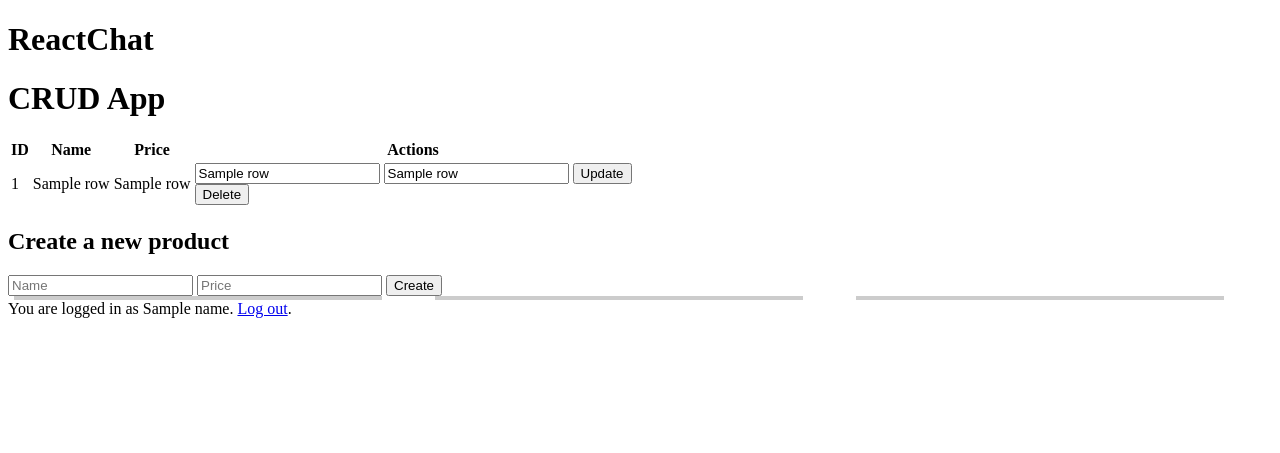
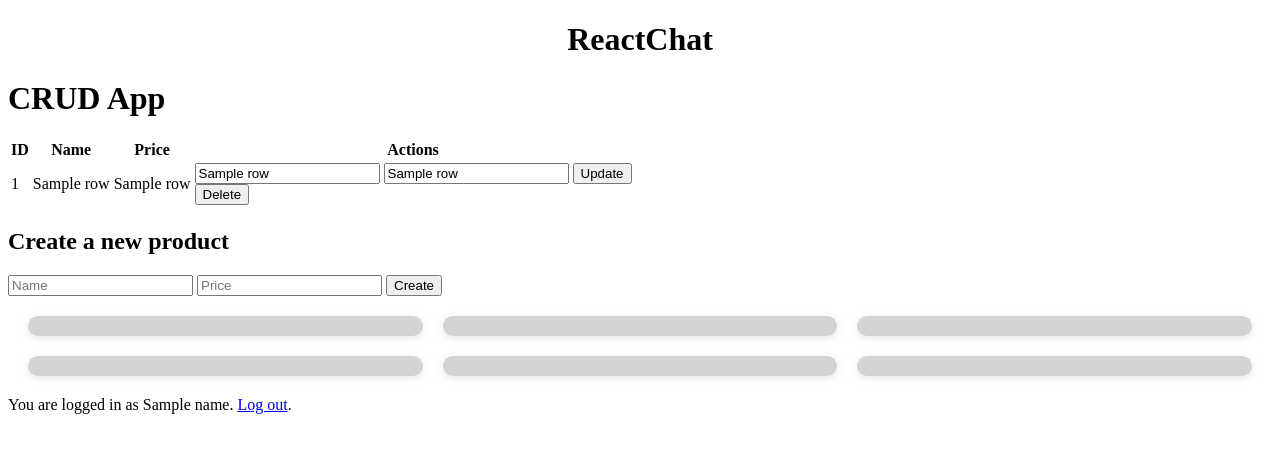
Before and after one commit to JackCollett/Pet_Project_1, a Flask app: template templates/index.html in a window 1280 px wide. Shown: the top 453 px of the page. Run offline with Flask 3, Linux system fonts and the light colour scheme; the template is opened without the code that fills it: most values are stand-ins (such as "Sample title", 1, 10 or a date in 2020); some libraries are stand-ins or nearby versions.

Commit message:
gallery for index and library

```diff
--- a/static/style.css
+++ b/static/style.css
@@ -3,21 +3,39 @@ title {
 }
 
 div.gallery {
-    margin: 10 px;
-    border: 1px solid #ccc;
-    float: left;
-    width: 90%;
+    display: grid;
+    grid-template-columns: repeat(3, 1fr);
+    gap: 20px;
+    padding: 20px;
+    max-width: auto;
+    margin: 0 auto;
   }
 
-  div.gallery:hover {
-    border: 1px solid #777;
+div.gallery-item {
+  display: flex;
+  align-items: center;
+  justify-content: center;
+  background: #d4d4d4;
+  border-radius: 10px;
+  overflow: hidden;
+  box-shadow: 0 2px 8px rgba(0, 0, 0, 0.1);
+  text-align: center;
+  padding: 10px;
 }
 
-  div.gallery img {
+.gallery-item img {
+  max-width: 100%;
+  max-height: 100%;
+  height: auto;
+  width: auto;
   display: block;
-    margin-left: auto;
-    margin-right: auto;
+}
+
+div.gallery-item canvas {
   width: 100%;
+  height: auto;
+  display: block;
+  margin: 0 auto;
 }
 
 div.container {
@@ -32,7 +50,7 @@ div.gallery {
 #canvas {
   display: block;
   margin: 20px auto;
-    border: 1px solid #ccc;
+  border: 10px solid #96c9e7;
 }
 
 .image-container, .controls {
@@ -65,10 +83,6 @@ div.gallery {
   background-color: lightblue;
   padding: 10px;
   border: 5px outset red;
-  }
-
-  div {
-    margin:auto;
 }
 
 * {
--- a/templates/index.html
+++ b/templates/index.html
@@ -40,48 +40,38 @@
     <input type="submit" value="Create">
     </form>
     {% if name %}
-        <div class="responsive">
-            <div class="gallery">
+    <div class="gallery">
+        <div class="gallery-item">
                 <a id="imageLink" href="#">
                     <img alt="" id="unsplashImage">
                 </a>
-            </div>
         </div>
-        <div class="responsive">
-            <div class="gallery">
+        <div class="gallery-item">
                 <a id="imageLink" href="#">
                     <img alt="" id="unsplashImage2">
                 </a>
-            </div>
         </div>
-        <div class="responsive">
-            <div class="gallery">
+        <div class="gallery-item">
                 <a id="imageLink" href="#">
                     <img alt="" id="unsplashImage3">
                 </a>
-            </div>
         </div>
-        <div class="responsive">
-            <div class="gallery">
+        <div class="gallery-item">
                 <a id="imageLink" href="#">
                     <img alt="" id="unsplashImage4">
                 </a>
-            </div>
         </div>
-        <div class="responsive">
-            <div class="gallery">
+        <div class="gallery-item">
                 <a id="imageLink" href="#">
                     <img alt="" id="unsplashImage5">
                 </a>
-            </div>
         </div>
-        <div class="responsive">
-            <div class="gallery">
+        <div class="gallery-item">
                 <a id="imageLink" href="#">
                     <img alt="" id="unsplashImage6">
                 </a>
-            </div>
         </div>
+    </div>
 
         <script>
             let clientID = "hp-n5d8W2_nK0fG91scJv4G9dGCGlxF_7VKonhj0TX8";
--- a/templates/layout.html
+++ b/templates/layout.html
@@ -3,7 +3,7 @@
 <html lang="en" display="inline">
     <head>
         <title>ReactChat</title>
-        <h1>ReactChat</h1>
+        <h1 style="text-align:center">ReactChat</h1>
         <link rel="stylesheet" href="/static/style.css">
         <meta name="viewport" content="initial-scale=1, width=device-width">
     </head>
```
Also changed, not shown: templates/library.html (+4 -3 lines). Lines whose indentation alone changed are shown as unchanged.
